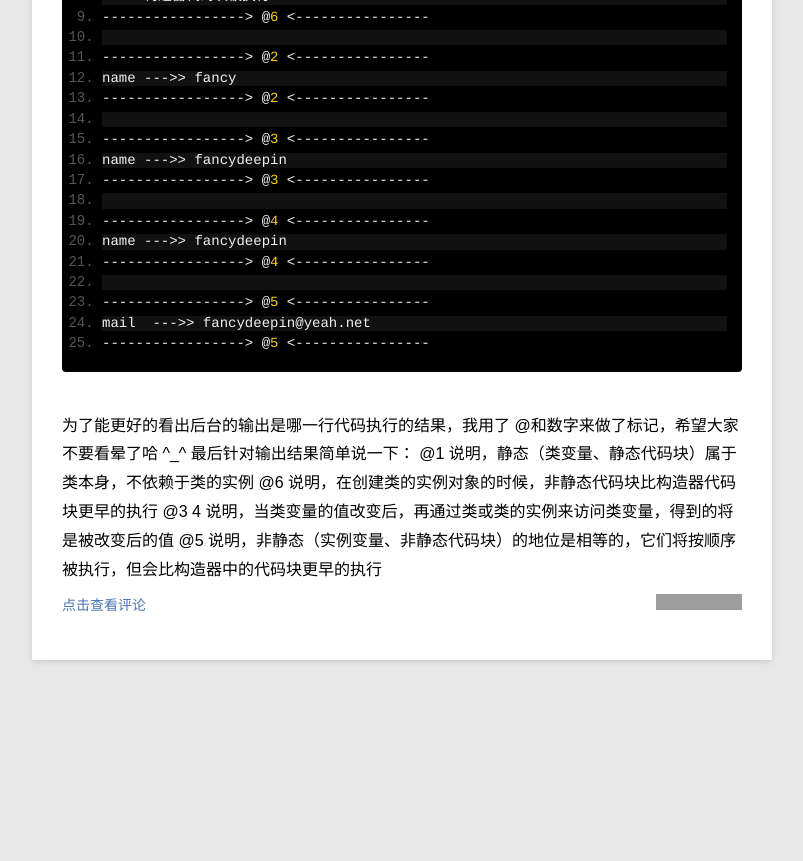
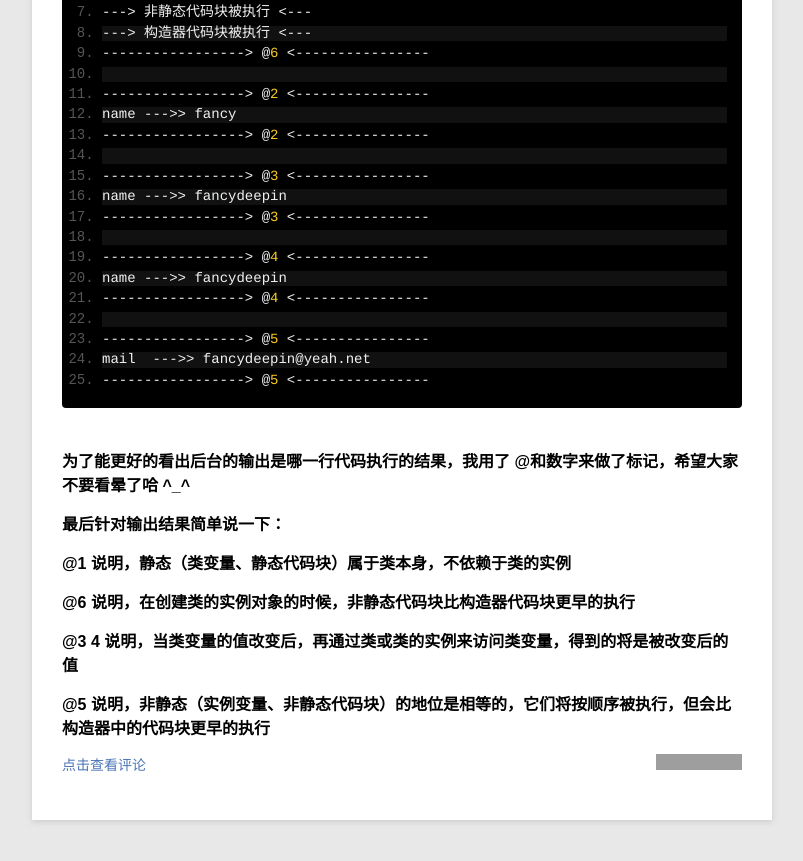
Before and after one commit to androidcoder90/androidcoder90.github.io, a Jekyll site: the page built from _posts/blog/2013-12-27-javaoopvarible.md, in a window 1280 px wide and 900 px high, scrolled down 3797 px. Shown: the top 861 px of the window, without its empty margins (78-881 px from the left). Built offline with Jekyll 4.4.1, drawn with Linux system fonts in a browser that asks for light colours; Markdown is read by kramdown in place of the engine named in the settings; before the commit the page ends 4537 px from its top, so only the background shows below that; some of the changed text lies outside the part shown; grey boxes are pictures that could not be loaded.

```diff
--- a/_posts/blog/2013-12-27-javaoopvarible.md
+++ b/_posts/blog/2013-12-27-javaoopvarible.md
@@ -5,7 +5,7 @@ category: blog
 description: 转:http://www.blogjava.net/fancydeepin
 ---
 
-#1java 中的变量大致分为 成员变量 和 局部变量 两大类。
+#1java 中的变量大致分为 成员变量 和 局部变量 两大类
 
 ##1.1成员变量：
     在类体里面定义的变量称为成员变量；
@@ -41,7 +41,7 @@ description: 转:http://www.blogjava.net/fancydeepin
 
 - 以上是本人在翻完 PDF 后的个人笔记和理解以及见解，不见得百分百对，以下附上本人测试示例代码，会更有说服性
 
-示例代码
+###示例代码
 
 
      /**
@@ -90,7 +90,7 @@ description: 转:http://www.blogjava.net/fancydeepin
 
         // getting and setting
 
-测试类示例代码
+###测试类示例代码
 
       /**
          * 类变量(静态变量)在类被初始化创建实例之前被初始化
@@ -130,7 +130,7 @@ description: 转:http://www.blogjava.net/fancydeepin
         System.out.println("-----------------> @5 <----------------");
 
 
-后台输出结果
+###后台输出结果
 
 
     -----------------> @1 <----------------
@@ -162,9 +162,9 @@ description: 转:http://www.blogjava.net/fancydeepin
 
 
 
-为了能更好的看出后台的输出是哪一行代码执行的结果，我用了 @和数字来做了标记，希望大家不要看晕了哈 ^_^
-最后针对输出结果简单说一下：
-@1 说明，静态（类变量、静态代码块）属于类本身，不依赖于类的实例
-@6 说明，在创建类的实例对象的时候，非静态代码块比构造器代码块更早的执行
-@3 4 说明，当类变量的值改变后，再通过类或类的实例来访问类变量，得到的将是被改变后的值
-@5 说明，非静态（实例变量、非静态代码块）的地位是相等的，它们将按顺序被执行，但会比构造器中的代码块更早的执行
+####为了能更好的看出后台的输出是哪一行代码执行的结果，我用了 @和数字来做了标记，希望大家不要看晕了哈 ^_^
+####最后针对输出结果简单说一下：
+####@1 说明，静态（类变量、静态代码块）属于类本身，不依赖于类的实例
+####@6 说明，在创建类的实例对象的时候，非静态代码块比构造器代码块更早的执行
+####@3 4 说明，当类变量的值改变后，再通过类或类的实例来访问类变量，得到的将是被改变后的值
+####@5 说明，非静态（实例变量、非静态代码块）的地位是相等的，它们将按顺序被执行，但会比构造器中的代码块更早的执行
```
